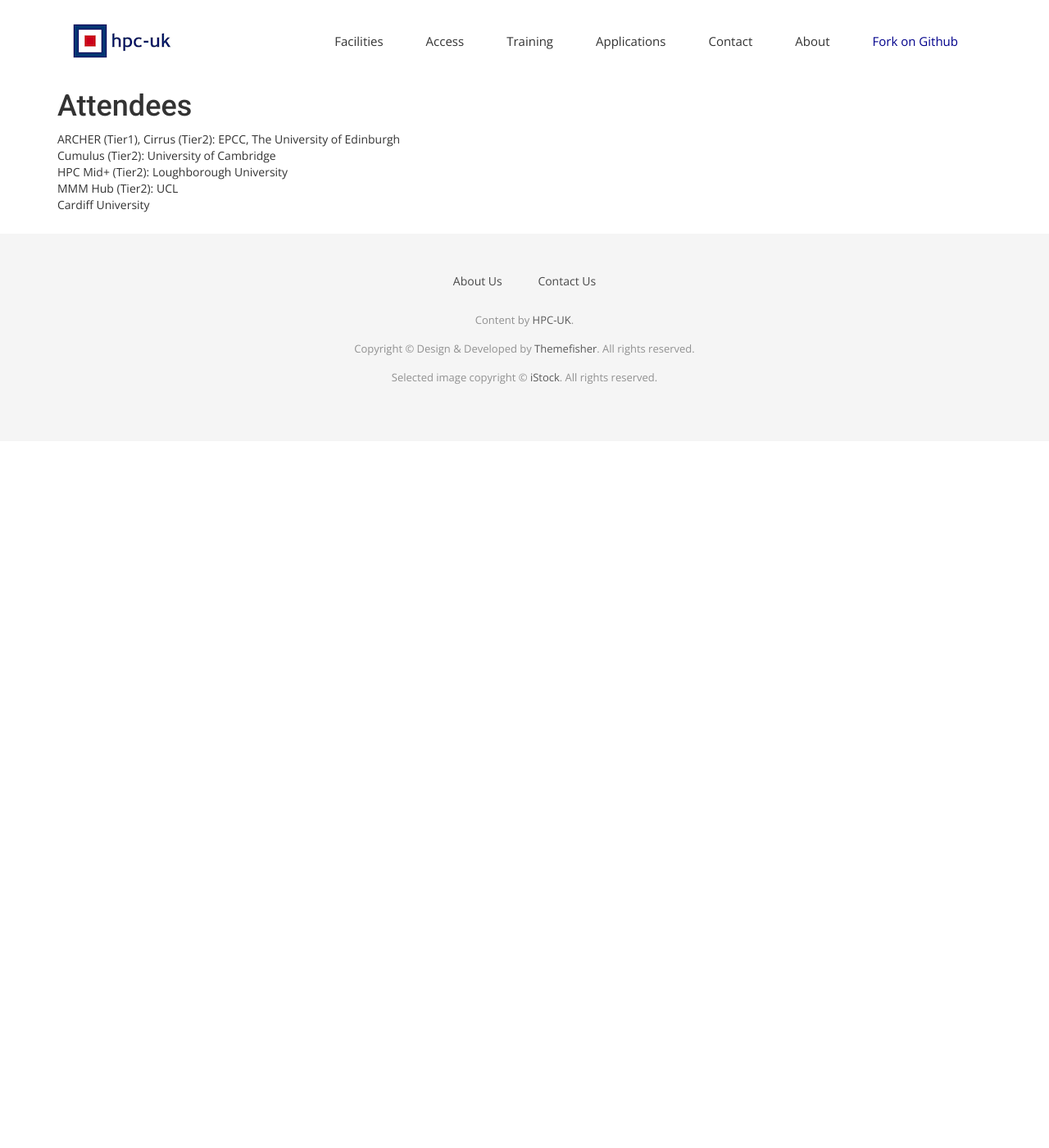
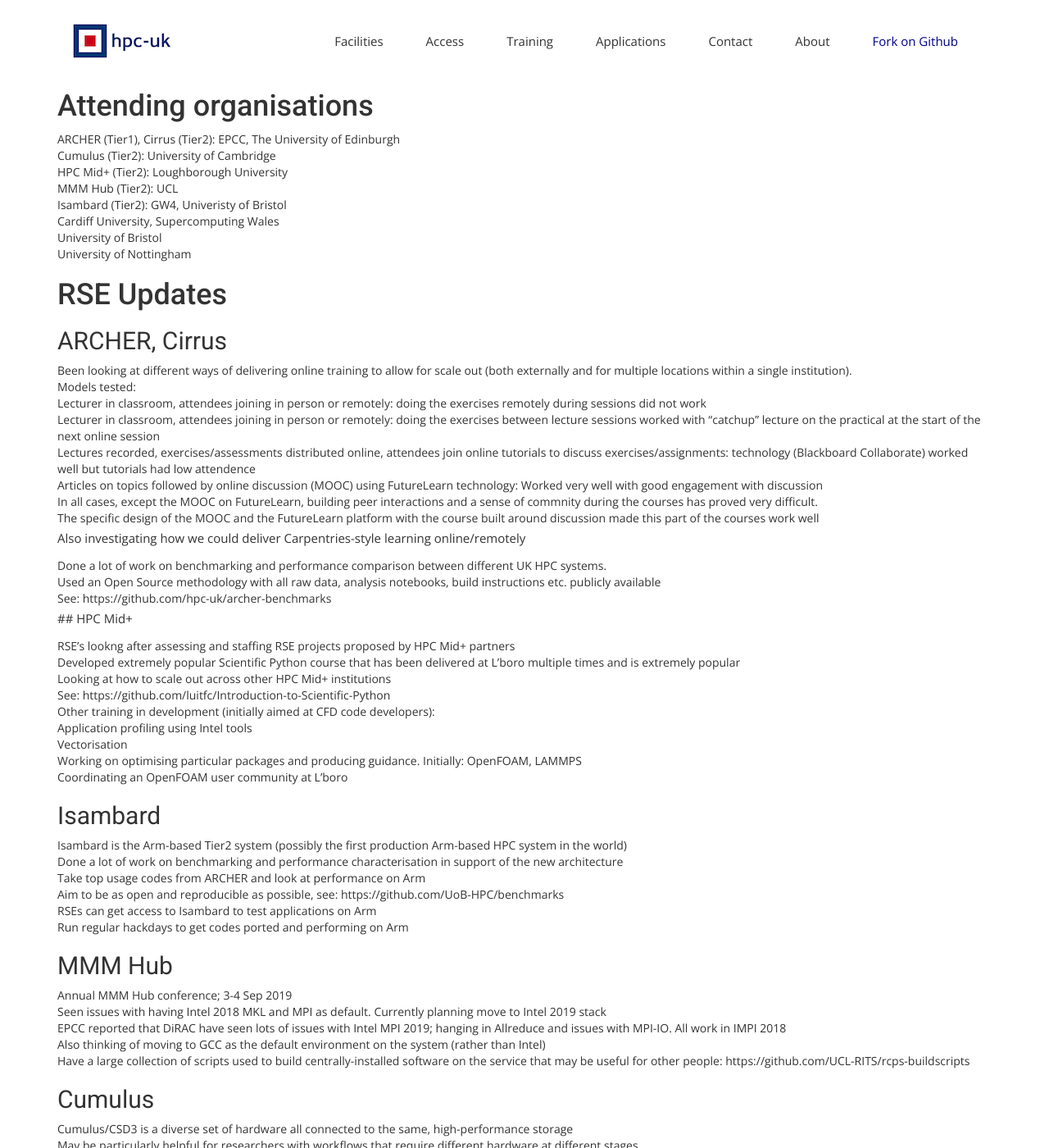
Before and after one commit to hpc-uk/hpcuk-website, a Jekyll site: the page built from rse/2019-07-02_HPCRSEMeetingNotes.md, in a window 1280 px wide and 1400 px high. Shown: the whole window at 82% size. Built offline with Jekyll 4.4.1, drawn with Linux system fonts in a browser that asks for light colours; nearby versions of some CDN libraries; some web fonts are replaced; some of the changed text lies outside the part shown.

Commit message:
Added 2 July meeting notes

```diff
--- a/rse/2019-07-02_HPCRSEMeetingNotes.md
+++ b/rse/2019-07-02_HPCRSEMeetingNotes.md
@@ -5,11 +5,96 @@
 summary: Sharing expetise on supporting HPC
 ---
 
-# Attendees
+# Attending organisations
 
    - ARCHER (Tier1), Cirrus (Tier2): EPCC, The University of Edinburgh
    - Cumulus (Tier2): University of Cambridge
    - HPC Mid+ (Tier2): Loughborough University
    - MMM Hub (Tier2): UCL
-   - Cardiff University
-   -
+   - Isambard (Tier2): GW4, Univeristy of Bristol
+   - Cardiff University, Supercomputing Wales
+   - University of Bristol
+   - University of Nottingham
+
+# RSE Updates
+
+## ARCHER, Cirrus
+
+   - Been looking at different ways of delivering online training to allow for scale
+     out (both externally and for multiple locations within a single institution).
+   - Models tested:
+      + Lecturer in classroom, attendees joining in person or remotely: doing the exercises remotely during sessions did not work
+      + Lecturer in classroom, attendees joining in person or remotely: doing the exercises between lecture sessions worked with
+        "catchup" lecture on the practical at the start of the next online session
+      + Lectures recorded, exercises/assessments distributed online, attendees join online tutorials to discuss exercises/assignments:
+        technology (Blackboard Collaborate) worked well but tutorials had low attendence
+      + Articles on topics followed by online discussion (MOOC) using FutureLearn technology: Worked very well with good engagement
+        with discussion
+   - In all cases, except the MOOC on FutureLearn, building peer interactions and a sense of commnity during the courses has
+     proved very difficult.
+      + The specific design of the MOOC and the FutureLearn platform with the course built around discussion made this part
+        of the courses work well
+   - Also investigating how we could deliver Carpentries-style learning online/remotely
+
+   - Done a lot of work on benchmarking and performance comparison between different UK HPC systems.
+      + Used an Open Source methodology with all raw data, analysis notebooks, build instructions etc. publicly available
+      + See: https://github.com/hpc-uk/archer-benchmarks
+
+## HPC Mid+
+
+   - RSE's lookng after assessing and staffing RSE projects proposed by HPC Mid+ partners
+   - Developed extremely popular Scientific Python course that has been delivered at L'boro multiple times and is extremely popular
+     + Looking at how to scale out across other HPC Mid+ institutions
+     + See: https://github.com/luitfc/Introduction-to-Scientific-Python
+   - Other training in development (initially aimed at CFD code developers):
+     + Application profiling using Intel tools
+     + Vectorisation
+   - Working on optimising particular packages and producing guidance. Initially: OpenFOAM, LAMMPS
+   - Coordinating an OpenFOAM user community at L'boro
+
+## Isambard
+
+   - Isambard is the Arm-based Tier2 system (possibly the first production Arm-based HPC system in the world)
+   - Done a lot of work on benchmarking and performance characterisation in support of the new architecture
+      + Take top usage codes from ARCHER and look at performance on Arm
+      + Aim to be as open and reproducible as possible, see: https://github.com/UoB-HPC/benchmarks
+   - RSEs can get access to Isambard to test applications on Arm
+   - Run regular hackdays to get codes ported and performing on Arm
+
+## MMM Hub
+
+   - Annual MMM Hub conference; 3-4 Sep 2019
+   - Seen issues with having Intel 2018 MKL and MPI as default. Currently planning move to Intel 2019 stack
+      + EPCC reported that DiRAC have seen lots of issues with Intel MPI 2019; hanging in Allreduce and
+        issues with MPI-IO. All work in IMPI 2018
+   - Also thinking of moving to GCC as the default environment on the system (rather than Intel)
+   - Have a large collection of scripts used to build centrally-installed software on the service that may
+     be useful for other people: https://github.com/UCL-RITS/rcps-buildscripts
+
+## Cumulus
+
+   - Cumulus/CSD3 is a diverse set of hardware all connected to the same, high-performance storage
+      + May be particularly helpful for researchers with workflows that require different hardware at different stages
+   - Creating tools that sit on top of the Spack tool to help it manage package installs better
+      + EPCC noted that Spack are working on functionality called Spack Environments that may help
+   - Recently deployed a very high performance, solid state storage system that is number 1 in the IO-500 list
+      + Keen to hear from researchers/RSEs that may find this useful
+   - Looking at builing a framework for continuous testing/monitoring of the system and software environment
+      + Based on Reframe from CSCS
+      + EPCC are also looking at Reframe for this purpose - should coordinate on this
+
+# Other topics
+
+## Singularity Containers
+
+## HPC in the Cloud
+
+# Upcoming events and meetings
+
+   - ATI Data Study Event
+   - RSE for HPC Meeting
+      + Associated with RSEConUK19, Birmingham
+      + PM Mon ? Sep 2019
+      + James Grant (Bath) and Jo Beech-Brandt (EPCC) organising
+
+# Date of next meeting
```
